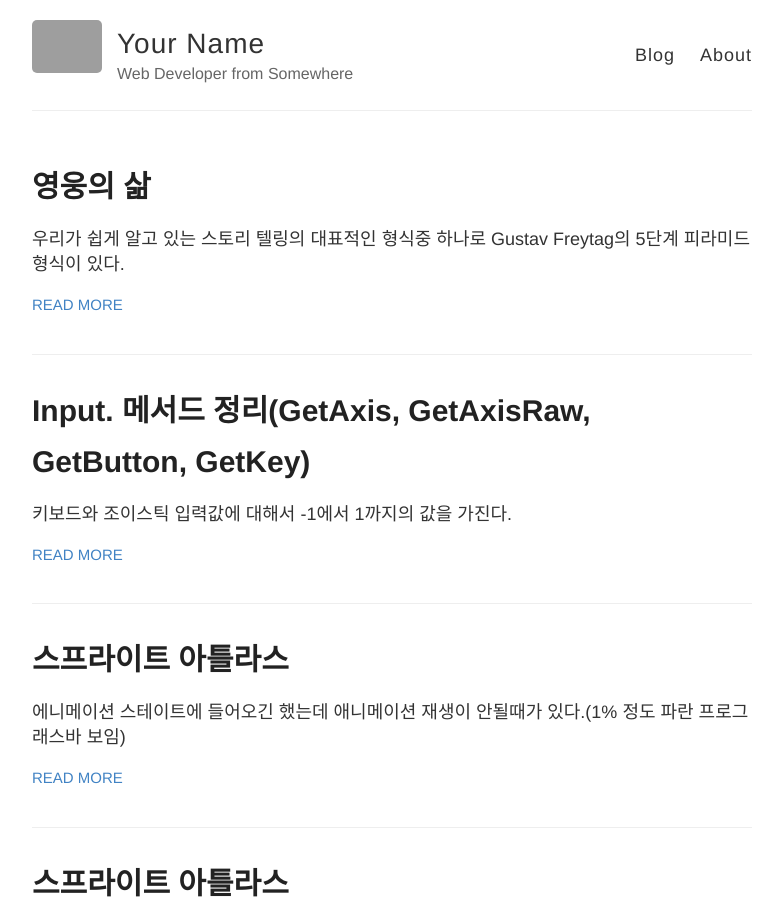
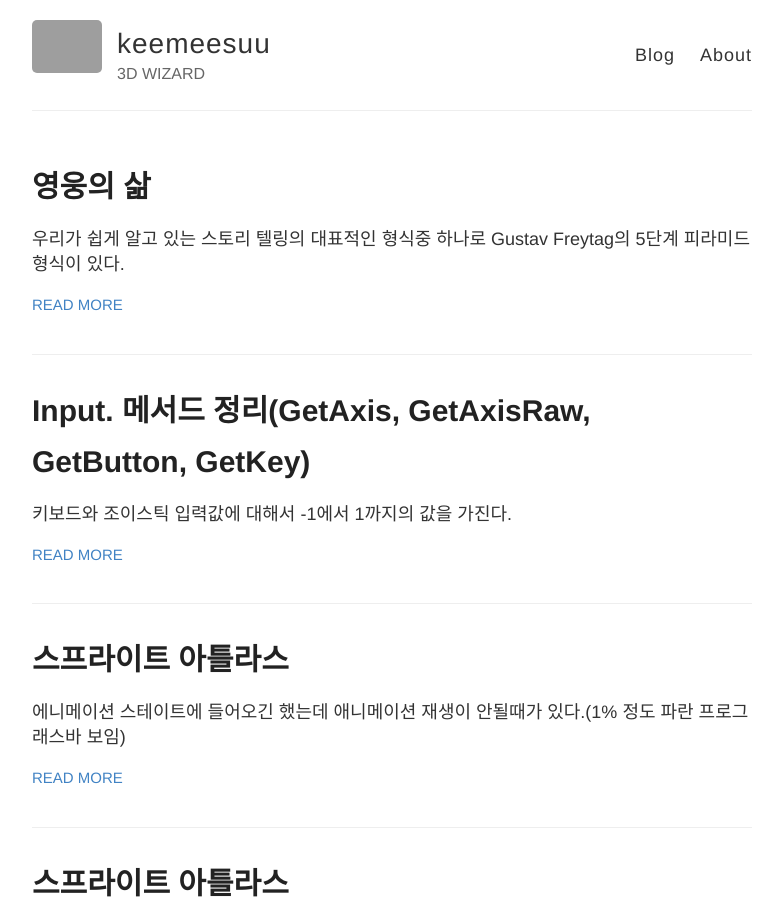
Before and after one commit to keemeesuu/keemeesuu.github.io, a Jekyll site: the page built from index.html, in a window 1280 px wide and 900 px high. Shown: the whole window, without its empty margins (248-1031 px from the left). Built offline with Jekyll 4.4.1, drawn with Linux system fonts in a browser that asks for light colours; grey boxes are pictures that could not be loaded.

Commit message:
Update _config.yml

```diff
--- a/_config.yml
+++ b/_config.yml
@@ -3,10 +3,10 @@
 #
 
 # Name of your site (displayed in the header)
-name: Your Name
+name: keemeesuu
 
 # Short bio or description (displayed in the header)
-description: Web Developer from Somewhere
+description: 3D WIZARD
 
 # URL of your avatar or profile pic (you could use your GitHub profile pic)
 avatar: https://raw.githubusercontent.com/barryclark/jekyll-now/master/images/jekyll-logo.png
@@ -21,12 +21,12 @@ footer-links:
   email:
   facebook:
   flickr:
-  github: barryclark/jekyll-now
-  instagram:
+  github: keemeesuu
+  instagram: keemeesuu
   linkedin:
   pinterest:
   rss: # just type anything here for a working RSS icon
-  twitter: jekyllrb
+  twitter: keemeesuu
   stackoverflow: # your stackoverflow profile, e.g. "users/50476/bart-kiers"
   youtube: # channel/<your_long_string> or user/<user-name>
   googleplus: # anything in your profile username that comes after plus.google.com/
```
